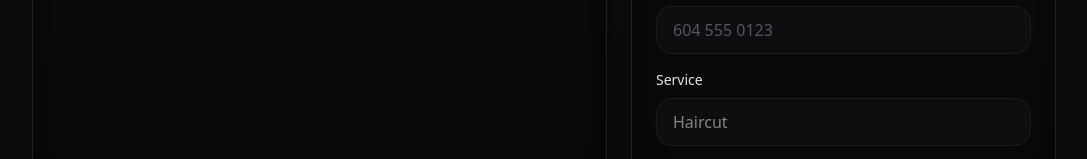
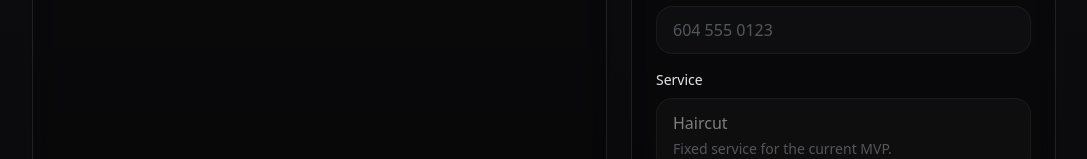
Before and after one commit to Arpitv26/smblends, a Next.js app: page /book in a window 1280 px wide. Shown: the part 793-952 px from the top of the page, without its empty margins (96-1183 px from the left). Built offline with nearby package versions, Linux system fonts and the light colour scheme; no server answers.

Commit message:
updated session docs

```diff
--- a/components/booking/BookingAvailability.tsx
+++ b/components/booking/BookingAvailability.tsx
@@ -439,26 +439,21 @@ export function BookingAvailability({
             ) : null}
           </label>
 
-          <label className="block">
+          <div className="block">
             <span className="mb-2 block text-sm font-medium text-zinc-200">
               Service
             </span>
-            <input
-              aria-invalid={touchedFields.serviceType && fieldErrors.serviceType ? true : undefined}
-              className="h-12 w-full rounded-2xl border border-white/10 bg-white/5 px-4 text-base text-white outline-none transition focus:border-amber-300/70 focus:ring-2 focus:ring-amber-200/20 disabled:cursor-not-allowed disabled:opacity-50"
-              disabled={!selectedSlot}
-              onBlur={() => markFieldTouched("serviceType")}
-              onChange={(event) => updateField("serviceType", event.target.value)}
-              placeholder="Haircut"
-              type="text"
-              value={formValues.serviceType}
-            />
-            {touchedFields.serviceType && fieldErrors.serviceType ? (
-              <p className="mt-2 text-sm text-red-200">
-                {fieldErrors.serviceType}
+            <div
+              className={`rounded-2xl border border-white/10 bg-white/5 px-4 py-3 ${
+                selectedSlot ? "text-white" : "opacity-50"
+              }`}
+            >
+              <p className="text-base font-medium">Haircut</p>
+              <p className="mt-1 text-sm text-zinc-400">
+                Fixed service for the current MVP.
               </p>
-            ) : null}
-          </label>
+            </div>
+          </div>
 
           <label className="block">
             <span className="mb-2 block text-sm font-medium text-zinc-200">
```
